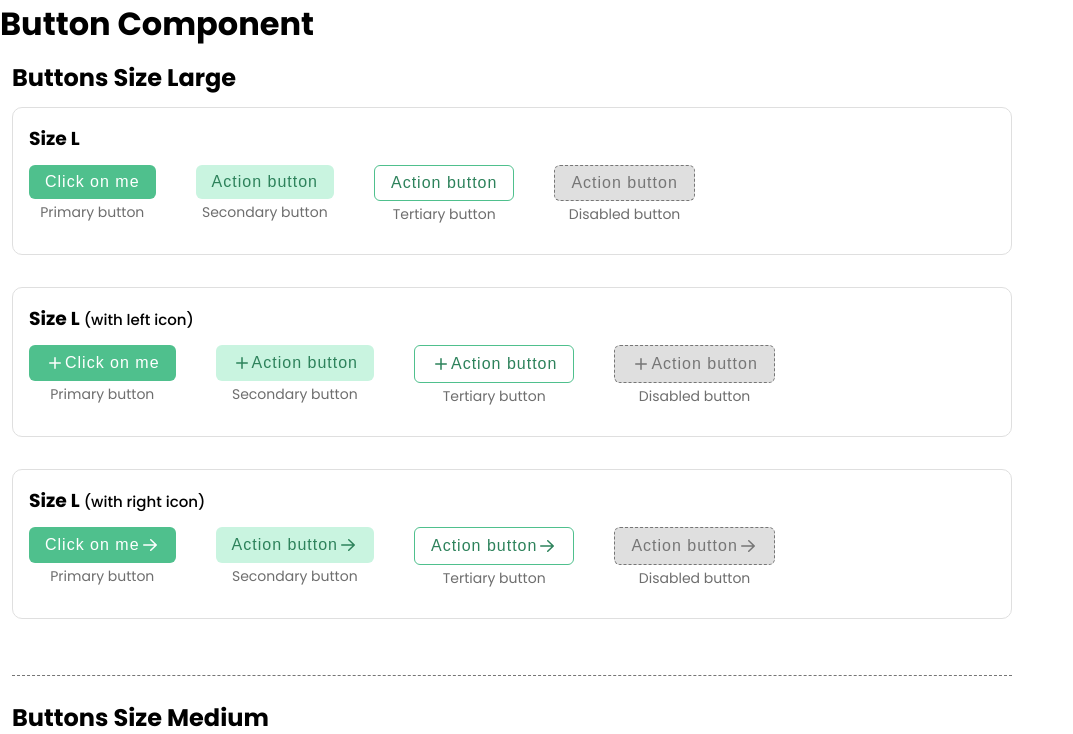
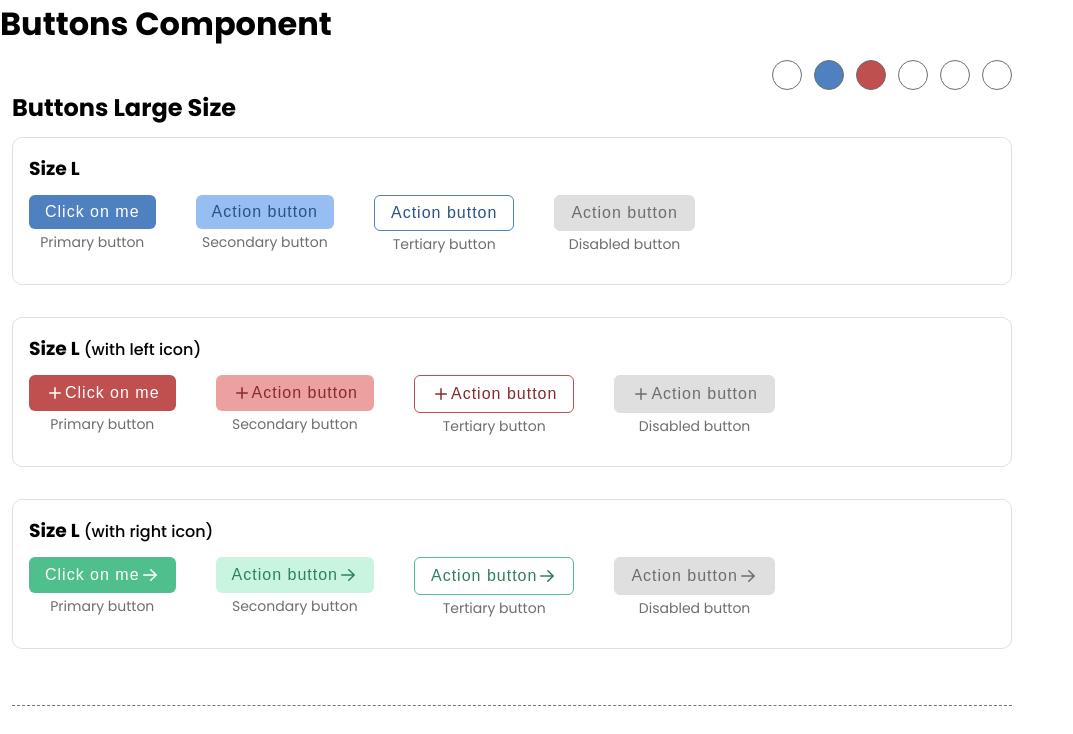
Before and after one commit to sebdevweb/projet-10-atomic-design, a Vue app: page / in a window 1280 px wide. Shown: the top 734 px of the page, without its empty margins (0-1073 px from the left). Built offline with nearby package versions, Linux system fonts and the light colour scheme.

Commit message:
[ATOMIC-DESIGN-VUE-APP] Setup colors for buttons component

```diff
--- a/src/assets/css/main.css
+++ b/src/assets/css/main.css
@@ -14,7 +14,7 @@ body {
 }
 
 h3 span {
-  font-size: 15px;
+  font-size: 16px;
   font-weight: 500;
 }
 
@@ -29,21 +29,21 @@ hr {
   max-width: 1000px;
   margin: 12px;
 }
-.buttons_container {
+.buttons__container {
   border: 1px solid #dfdfdf;
   padding: 16px;
   border-radius: 10px;
   margin: 12px 0 32px 0;
 }
-.buttons_container-line {
+.buttons__container--line {
   display: flex;
   gap: 40px;
   margin: 12px 0;
 }
-.buttons_container-line--group {
+.buttons__container--line-group {
   text-align: center;
 }
-.buttons_container-line--group label {
+.buttons__container--line-group label {
   font-size: 14px;
   color: #6e6e6e;
 }
@@ -83,7 +83,7 @@ button.medium svg.right-middle {
 }
 button.small {
   max-height: 32px;
-  font-size: 14px;
+  font-size: 13px;
   padding: 4px 8px;
 }
 button.small svg.middle {
@@ -118,8 +118,8 @@ button:active {
 }
 button:disabled {
   background-color: #dfdfdf;
-  color: #767676;
-  border: 1px dashed #767676;
+  color: #6e6e6e;
+  border: 1px solid #dfdfdf;
   cursor: not-allowed;
 }
 button svg.middle {
@@ -130,5 +130,60 @@ button svg.right-middle {
   width: 20px;
   height: 20px;
 }
+button.blue {
+  background-color: #4f80c0;
+  color: #ffffff;
+}
+button.blue.secondary {
+  background-color: #97bef2;
+  color: #2c5284;
+}
+button.blue.tertiary {
+  background-color: transparent;
+  border: 1px solid #4f80c0;
+  color: #2c5284;
+}
+button.blue:hover {
+  background-color: #3b6cab;
+  color: #ffffff;
+  transition: 0.2s ease-out;
+}
+button.red {
+  background-color: #c04f4f;
+  color: #ffffff;
+}
+button.red.secondary {
+  background-color: #eda0a0;
+  color: #862b2b;
+}
+button.red.tertiary {
+  background-color: transparent;
+  border: 1px solid #c04f4f;
+  color: #862b2b;
+}
+button.red:hover {
+  background-color: #b03e3e;
+  color: #ffffff;
+  transition: 0.2s ease-out;
+}
+
+.container__switch--color {
+  display: flex;
+  justify-content: flex-end;
+  gap: 12px;
+}
+.container__switch--color .select__color {
+  border-radius: 50%;
+  background-color: #ffffff;
+  border: 1px solid #6e6e6e;
+  width: 30px;
+  height: 30px;
+}
+.container__switch--color .select__color.blue {
+  background-color: #4f80c0;
+}
+.container__switch--color .select__color.red {
+  background-color: #c04f4f;
+}
 
 /*# sourceMappingURL=main.css.map */
--- a/src/assets/sass/_general.scss
+++ b/src/assets/sass/_general.scss
@@ -1,7 +1,7 @@
 // Typo
 h3 {
   span {
-    font-size: 15px;
+    font-size: 16px;
     font-weight: 500;
   }
 }
--- a/src/assets/sass/main.scss
+++ b/src/assets/sass/main.scss
@@ -5,3 +5,4 @@
 
 @import './organisms/Buttons';
 @import './molecules/Button';
+@import './molecules/ButtonColorSelect'
--- a/src/assets/sass/molecules/_Button.scss
+++ b/src/assets/sass/molecules/_Button.scss
@@ -31,7 +31,7 @@ button {
   }
   &.small {
     max-height: 32px;
-    font-size: 14px;
+    font-size: 13px;
     padding: $space-1 $space-2;
     svg {
       &.middle {
@@ -70,8 +70,8 @@ button {
   }
   &:disabled {
     background-color: $c-button_disabled;
-    color: $c-button_disabled-text;
-    border: 1px dashed $c-button_disabled-text;
+    color: $c-grey_dark;
+    border: 1px solid $c-button_disabled;
     cursor: not-allowed;
   }
   svg {
@@ -84,4 +84,42 @@ button {
       height: 20px;
     }
   }
+  // CHANGE COLOR
+  &.blue {
+    background-color: $c-blue;
+    color: $c-white;
+    &.secondary {
+      background-color: $c-blue_light;
+      color: $c-blue_dark;
+    }
+    &.tertiary {
+      background-color: transparent;
+      border: 1px solid $c-blue;
+      color: $c-blue_dark;
+    }
+    &:hover {
+      background-color: $c-blue_hover;
+      color: $c-white;
+      transition: .2s ease-out;
+    }
+  }
+  &.red {
+    background-color: $c-red;
+    color: $c-white;
+    &.secondary {
+      background-color: $c-red_light;
+      color: $c-red_dark;
+    }
+    &.tertiary {
+      background-color: transparent;
+      border: 1px solid $c-red;
+      color: $c-red_dark;
+    }
+    &:hover {
+      background-color: $c-red_hover;
+      color: $c-white;
+      transition: .2s ease-out;
+    }
+  }
+
 }
--- /dev/null
+++ b/src/assets/sass/molecules/_ButtonColorSelect.scss
@@ -0,0 +1,19 @@
+
+.container__switch--color {
+  display: flex;
+  justify-content: flex-end;
+  gap: $space-3;
+  .select__color {
+    border-radius: 50%;
+    background-color: $c-white;
+    border: 1px solid $c-grey-dark;
+    width: 30px;
+    height: 30px;
+    &.blue {
+      background-color: $c-blue;
+    }
+    &.red {
+      background-color: $c-red;
+    }
+  }
+}
--- a/src/assets/sass/organisms/_Buttons.scss
+++ b/src/assets/sass/organisms/_Buttons.scss
@@ -2,17 +2,17 @@
   max-width: 1000px;
   margin: $space-3;
 
-  &_container {
+  &__container {
     border: 1px solid $c-grey_light;
     padding: $space-4;
     border-radius: 10px;
     margin: $space-3 0 $space-8 0;
 
-    &-line {
+    &--line {
       display: flex;
       gap: $space-10;
       margin: $space-3 0;
-      &--group {
+      &-group {
         text-align: center;
         label {
           font-size: 14px;
--- /dev/null
+++ b/src/components/molecules/ButtonColorSelect.vue
@@ -0,0 +1,22 @@
+<template>
+  <div class="container__switch--color">
+    <a href="#" class="select__color green"></a>
+    <a href="#" class="select__color blue"></a>
+    <a href="#" class="select__color red"></a>
+    <a href="#" class="select__color orange"></a>
+    <a href="#" class="select__color yellow"></a>
+    <a href="#" class="select__color purple"></a>
+  </div>
+</template>
+
+<script setup>
+  import { ref } from 'vue'
+
+  const greenColor = ref('green')
+  const blueColor = ref('blue')
+  const redColor = ref('red')
+  const orangeColor = ref('orange')
+  const yellowColor = ref('yellow')
+  const purpleColor = ref('purple')
+
+</script>
--- a/src/components/organisms/Buttons.vue
+++ b/src/components/organisms/Buttons.vue
@@ -1,66 +1,67 @@
 <template>
-  <h1>Button Component</h1>
+  <h1>Buttons Component</h1>
   <div class="buttons">
-    <h2>Buttons Size Large</h2>
+    <ButtonColorSelect />
+    <h2>Buttons Large Size</h2>
     <!-- LARGE SIZE -->
-    <div class="buttons_container">
+    <div class="buttons__container">
       <h3>Size L</h3>
-      <div class="buttons_container-line">
-        <div class="buttons_container-line--group">
-          <Button buttonText="Click on me" className="large primary" />
+      <div class="buttons__container--line">
+        <div class="buttons__container--line-group">
+          <Button buttonText="Click on me" className="large primary blue" />
           <label>Primary button</label>
         </div>
-        <div class="buttons_container-line--group">
-          <Button className="large secondary" />
+        <div class="buttons__container--line-group">
+          <Button className="large secondary blue" />
           <label>Secondary button</label>
         </div>
-        <div class="buttons_container-line--group">
-          <Button className="large tertiary" />
+        <div class="buttons__container--line-group">
+          <Button className="large tertiary blue" />
           <label>Tertiary button</label>
         </div>
-        <div class="buttons_container-line--group">
+        <div class="buttons__container--line-group">
           <Button className="large primary" disabled />
           <label>Disabled button</label>
         </div>
       </div>
     </div>
-    <div class="buttons_container">
+    <div class="buttons__container">
       <h3>Size L <span>(with left icon)</span></h3>
-      <div class="buttons_container-line">
-        <div class="buttons_container-line--group">
-          <Button buttonText="Click on me" className="large primary" :leftIcon="PlusIcon" />
+      <div class="buttons__container--line">
+        <div class="buttons__container--line-group">
+          <Button buttonText="Click on me" className="large primary red" :leftIcon="PlusIcon" />
           <label>Primary button</label>
         </div>
-        <div class="buttons_container-line--group">
-          <Button className="large secondary" :leftIcon="PlusIcon" />
+        <div class="buttons__container--line-group">
+          <Button className="large secondary red" :leftIcon="PlusIcon" />
           <label>Secondary button</label>
         </div>
-        <div class="buttons_container-line--group">
-          <Button className="large tertiary" :leftIcon="PlusIcon" />
+        <div class="buttons__container--line-group">
+          <Button className="large tertiary red" :leftIcon="PlusIcon" />
           <label>Tertiary button</label>
         </div>
-        <div class="buttons_container-line--group">
+        <div class="buttons__container--line-group">
           <Button className="large primary" disabled :leftIcon="PlusIcon" />
           <label>Disabled button</label>
         </div>
       </div>
     </div>
-    <div class="buttons_container">
+    <div class="buttons__container">
       <h3>Size L <span>(with right icon)</span></h3>
-      <div class="buttons_container-line">
-        <div class="buttons_container-line--group">
+      <div class="buttons__container--line">
+        <div class="buttons__container--line-group">
           <Button buttonText="Click on me" className="large primary" :rightIcon="ArrowRightIcon" />
           <label>Primary button</label>
         </div>
-        <div class="buttons_container-line--group">
+        <div class="buttons__container--line-group">
           <Button className="large secondary" :rightIcon="ArrowRightIcon" />
           <label>Secondary button</label>
         </div>
-        <div class="buttons_container-line--group">
+        <div class="buttons__container--line-group">
           <Button className="large tertiary" :rightIcon="ArrowRightIcon" />
           <label>Tertiary button</label>
         </div>
-        <div class="buttons_container-line--group">
+        <div class="buttons__container--line-group">
           <Button className="large primary" disabled :rightIcon="ArrowRightIcon" />
           <label>Disabled button</label>
         </div>
@@ -68,65 +69,65 @@
     </div>
     <hr>
     <!-- MEDIUM SIZE -->
-    <h2>Buttons Size Medium</h2>
-    <div class="buttons_container">
+    <h2>Buttons Medium Size</h2>
+    <div class="buttons__container">
       <h3>Size M</h3>
-      <div class="buttons_container-line">
-        <div class="buttons_container-line--group">
+      <div class="buttons__container--line">
+        <div class="buttons__container--line-group">
           <Button buttonText="Click on me" className="medium primary" />
           <label>Primary button</label>
         </div>
-        <div class="buttons_container-line--group">
+        <div class="buttons__container--line-group">
           <Button className="medium secondary" />
           <label>Secondary button</label>
         </div>
-        <div class="buttons_container-line--group">
+        <div class="buttons__container--line-group">
           <Button className="medium tertiary" />
           <label>Tertiary button</label>
         </div>
-        <div class="buttons_container-line--group">
+        <div class="buttons__container--line-group">
           <Button className="medium primary" disabled />
           <label>Disabled button</label>
         </div>
       </div>
     </div>
-    <div class="buttons_container">
+    <div class="buttons__container">
       <h3>Size M <span>(with left icon)</span></h3>
-      <div class="buttons_container-line">
-        <div class="buttons_container-line--group">
+      <div class="buttons__container--line">
+        <div class="buttons__container--line-group">
           <Button buttonText="Click on me" className="medium primary" :leftIcon="PlusIcon" />
           <label>Primary button</label>
         </div>
-        <div class="buttons_container-line--group">
+        <div class="buttons__container--line-group">
           <Button className="medium secondary" :leftIcon="PlusIcon" />
           <label>Secondary button</label>
         </div>
-        <div class="buttons_container-line--group">
+        <div class="buttons__container--line-group">
           <Button className="medium tertiary" :leftIcon="PlusIcon" />
           <label>Tertiary button</label>
         </div>
-        <div class="buttons_container-line--group">
+        <div class="buttons__container--line-group">
           <Button className="medium primary" disabled :leftIcon="PlusIcon" />
           <label>Disabled button</label>
         </div>
       </div>
     </div>
-    <div class="buttons_container">
+    <div class="buttons__container">
       <h3>Size M <span>(with right icon)</span></h3>
-      <div class="buttons_container-line">
-        <div class="buttons_container-line--group">
+      <div class="buttons__container--line">
+        <div class="buttons__container--line-group">
           <Button buttonText="Click on me" className="medium primary" :rightIcon="ArrowRightIcon" />
           <label>Primary button</label>
         </div>
-        <div class="buttons_container-line--group">
+        <div class="buttons__container--line-group">
           <Button className="medium secondary" :rightIcon="ArrowRightIcon" />
           <label>Secondary button</label>
         </div>
-        <div class="buttons_container-line--group">
+        <div class="buttons__container--line-group">
           <Button className="medium tertiary" :rightIcon="ArrowRightIcon" />
           <label>Tertiary button</label>
         </div>
-        <div class="buttons_container-line--group">
+        <div class="buttons__container--line-group">
           <Button className="medium primary" disabled :rightIcon="ArrowRightIcon" />
           <label>Disabled button</label>
         </div>
@@ -134,65 +135,65 @@
     </div>
     <hr>
     <!-- MEDIUM SMALL -->
-    <h2>Buttons Size Small</h2>
-    <div class="buttons_container">
+    <h2>Buttons Small Size</h2>
+    <div class="buttons__container">
       <h3>Size S</h3>
-      <div class="buttons_container-line">
-        <div class="buttons_container-line--group">
+      <div class="buttons__container--line">
+        <div class="buttons__container--line-group">
           <Button buttonText="Click on me" className="small primary" />
           <label>Primary button</label>
         </div>
-        <div class="buttons_container-line--group">
+        <div class="buttons__container--line-group">
           <Button className="small secondary" />
           <label>Secondary button</label>
         </div>
-        <div class="buttons_container-line--group">
+        <div class="buttons__container--line-group">
           <Button className="small tertiary" />
           <label>Tertiary button</label>
         </div>
-        <div class="buttons_container-line--group">
+        <div class="buttons__container--line-group">
           <Button className="small primary" disabled />
           <label>Disabled button</label>
         </div>
       </div>
     </div>
-    <div class="buttons_container">
+    <div class="buttons__container">
       <h3>Size S <span>(with left icon)</span></h3>
-      <div class="buttons_container-line">
-        <div class="buttons_container-line--group">
+      <div class="buttons__container--line">
+        <div class="buttons__container--line-group">
           <Button buttonText="Click on me" className="small primary" :leftIcon="PlusIcon" />
           <label>Primary button</label>
         </div>
-        <div class="buttons_container-line--group">
+        <div class="buttons__container--line-group">
           <Button className="small secondary" :leftIcon="PlusIcon" />
           <label>Secondary button</label>
         </div>
-        <div class="buttons_container-line--group">
+        <div class="buttons__container--line-group">
           <Button className="small tertiary" :leftIcon="PlusIcon" />
           <label>Tertiary button</label>
         </div>
-        <div class="buttons_container-line--group">
+        <div class="buttons__container--line-group">
           <Button className="small primary" disabled :leftIcon="PlusIcon" />
           <label>Disabled button</label>
         </div>
       </div>
     </div>
-    <div class="buttons_container">
+    <div class="buttons__container">
       <h3>Size S <span>(with right icon)</span></h3>
-      <div class="buttons_container-line">
-        <div class="buttons_container-line--group">
+      <div class="buttons__container--line">
+        <div class="buttons__container--line-group">
           <Button buttonText="Click on me" className="small primary" :rightIcon="ArrowRightIcon" />
           <label>Primary button</label>
         </div>
-        <div class="buttons_container-line--group">
+        <div class="buttons__container--line-group">
           <Button className="small secondary" :rightIcon="ArrowRightIcon" />
           <label>Secondary button</label>
         </div>
-        <div class="buttons_container-line--group">
+        <div class="buttons__container--line-group">
           <Button className="small tertiary" :rightIcon="ArrowRightIcon" />
           <label>Tertiary button</label>
         </div>
-        <div class="buttons_container-line--group">
+        <div class="buttons__container--line-group">
           <Button className="small primary" disabled :rightIcon="ArrowRightIcon" />
           <label>Disabled button</label>
         </div>
@@ -206,4 +207,5 @@
   import Button from '../molecules/Button.vue'
   import { PlusIcon } from '@heroicons/vue/20/solid'
   import { ArrowRightIcon } from '@heroicons/vue/20/solid'
+import ButtonColorSelect from '../molecules/ButtonColorSelect.vue';
 </script>
```
Also changed, not shown: src/assets/sass/_variables.scss (+14 -5 lines), 2 other files (tests, documents, lock files or other folders).
